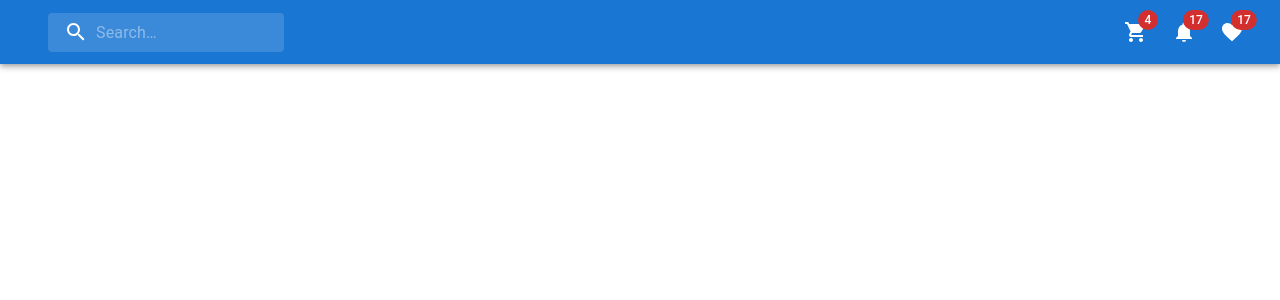
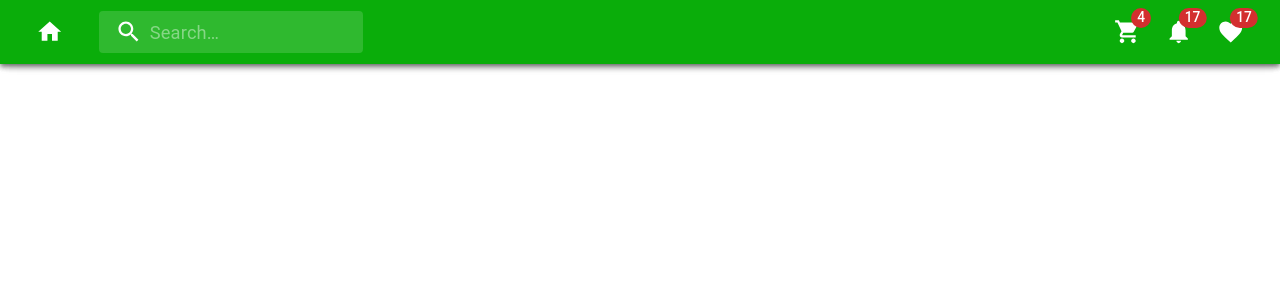
Before and after one commit to luislopez-dev/Bootcamp-Final-Project-Frontend, a React (Create React App) app: page /test in a window 1280 px wide. Shown: the top 300 px of the page. Built offline with nearby package versions, Linux system fonts and the light colour scheme.

Commit message:
Creating content for Home & Product views

```diff
--- a/src/components/layout.tsx
+++ b/src/components/layout.tsx
@@ -1,15 +1,22 @@
 import React, { FC } from 'react';
 import PropTypes from 'prop-types';
-
+import { ThemeProvider } from '@emotion/react';
+import theme from "../theme/theme"
+import NavBarComponent from './navBarComponent';
+import { Outlet } from 'react-router-dom';
+import { Box } from '@mui/system';
 type LayoutProps = {
     children: React.ReactNode
 }
-
-const Layout = ({children}:any) => {
+const Layout = () => {
     return(
-<>
-            {children}
-        </>
+      <>
+      <ThemeProvider theme={theme}>
+        <NavBarComponent />
+        <Box sx={{ m: 14 }} />
+        <Outlet />
+      </ThemeProvider>
+      </>
     );
 }
 
--- a/src/components/navBarComponent.tsx
+++ b/src/components/navBarComponent.tsx
@@ -5,9 +5,8 @@ import IconButton from '@mui/material/IconButton';
 import InputBase from '@mui/material/InputBase';
 import Badge from '@mui/material/Badge';
 import SearchIcon from '@mui/icons-material/Search';
-import MailIcon from '@mui/icons-material/Mail';
 import NotificationsIcon from '@mui/icons-material/Notifications';
-import { Favorite, ShoppingCart } from "@mui/icons-material";
+import { Favorite, Home, ShoppingCart } from "@mui/icons-material";
 
 const Search = styled('div')(({ theme }) => ({
   position: 'relative',
@@ -53,8 +52,11 @@ const NavBarComponent = () => {
 
   return (
     <Box sx={{ flexGrow: 1 }}>
-      <AppBar position="static">
+      <AppBar position="fixed">
         <Toolbar>
+          <IconButton href="/" size="large" color="inherit">
+            <Home />
+          </IconButton>
           <Search>
             <SearchIconWrapper>
               <SearchIcon />
--- a/src/index.tsx
+++ b/src/index.tsx
@@ -9,8 +9,8 @@ import OrderView from './views/orderView';
 import ProductView from './views/productView';
 import SearchView from './views/searchView';
 import HomeView from './views/homeView';
+import TestView from './views/testView';
 import Layout from './components/layout';
-import TestView from './views/testView';
 
 const root = ReactDOM.createRoot(
   document.getElementById('root') as HTMLElement
@@ -19,12 +19,14 @@ root.render(
   <React.StrictMode>
     <BrowserRouter>
     <Routes>
-      <Route path="/" element={<HomeView />} />
+    <Route path="/" element={<Layout />}>
+      <Route index element={<HomeView />} />
       <Route path="checkout" element={<CheckoutView />} />
       <Route path='order' element={<OrderView />} />
       <Route path='product/:id' element={<ProductView />} />
       <Route path='search' element={<SearchView />} />
       <Route path='test' element={<TestView />} />
+    </Route>
     </Routes>
     </BrowserRouter>
   </React.StrictMode>
--- /dev/null
+++ b/src/theme/theme.ts
@@ -0,0 +1,33 @@
+import { createTheme } from "@mui/material";
+
+const theme = createTheme({
+    palette: {
+      primary: {
+        main: '#0aad0a'
+        // main: '#FFA500'
+        // main: '#FF0000'
+      },
+      success: {
+        main: '#4caf50'
+      }
+    },
+    typography: {
+      fontSize: 16,
+      h3: {
+        fontWeight: 700,
+        fontSize: '2.2rem'
+      },
+      h4: {
+        fontWeight: 700,
+        fontSize: '1.75rem'
+      },
+      h5: {
+        fontWeight: 500
+      },
+      h6: {
+        fontWeight: 500
+      }
+    }
+  })
+
+  export default theme;
--- /dev/null
+++ b/src/views/aboutView.tsx
@@ -0,0 +1,5 @@
+const aboutView = () => {
+	return (<div><h1>About</h1></div>)
+}
+
+export default aboutView;
--- a/src/views/homeView.tsx
+++ b/src/views/homeView.tsx
@@ -1,6 +1,5 @@
-import { Add, Favorite, Share } from "@mui/icons-material";
-import { Card, CardActionArea, CardActions, CardContent, CardMedia, Chip, IconButton, Typography } from "@mui/material";
-import React from "react";
+import { Add, Favorite, FavoriteBorder, Remove, Share } from "@mui/icons-material";
+import { Button, ButtonGroup, Card, CardActionArea, CardActions, CardContent, CardMedia, Chip, Grid, IconButton, Typography } from "@mui/material";
 import { useState } from "react";
 import { useEffect } from "react";
 import { ProductService } from "../services/productService";
@@ -17,42 +16,48 @@ const HomeView = () => {
     return (
     <div>
       {
+        <Grid container spacing={{ xs: 2, md: 4 }}
+              columns={{ xs: 4, sm: 8, md: 12 }}
+              justifyContent="center" >
+        {Array.from(Array(6)).map((_, index) => (
 
         products.map((product, index) =>
 
+        <Grid container justifyContent="center" item xs={2} sm={3} md={3} key={index}>
           <Card key={index} sx={{ maxWidth: 200}}>
-          <CardActionArea href="https://facebook.com">
+          <CardActionArea href={`/product/${product.id}`}>
           <CardMedia
             image={product.img}
             component="img"
-           />
+          />
           </CardActionArea>
           <CardContent>
             <Typography gutterBottom variant="h6" component="div">
               <strong>${product.price}</strong>
             </Typography>
-            <Typography gutterBottom variant="h6" component="div">
+            <Typography gutterBottom component="div">
               {product.name}
             </Typography>
           </CardContent>
           <CardActions>
-            <IconButton>
-              <Favorite />
+            <IconButton color="primary">
+              <FavoriteBorder />
             </IconButton>
-            <Chip clickable icon={<Add />} label="Add" />
+            <Chip color="primary" clickable icon={<Add />} label="Add" />
             {/* <ButtonGroup size="small" aria-label="outlined primary button group">
               <Button><Add /></Button>
               <Button>10</Button>
               <Button><Remove /></Button>
             </ButtonGroup> */}
             <IconButton>
-              <Share />
+              <Share color="primary" />
             </IconButton>
           </CardActions>
         </Card>
-
+        </Grid>
         )
-
+        ))}
+        </Grid>
       }
     </div>)
 }
--- a/src/views/productView.tsx
+++ b/src/views/productView.tsx
@@ -1,5 +1,67 @@
+import * as React from 'react';
+import { styled } from '@mui/material/styles';
+import { Grid, Paper, Card, Box, CardMedia, List, ListItem, ListItemText, ListItemButton, Typography, Button, Chip } from '@mui/material';
+import { Add, Favorite, FavoriteBorder, Inbox, Mail, ShoppingCart } from '@mui/icons-material';
+
+const Item = styled(Paper)(({ theme }) => ({
+  backgroundColor: theme.palette.mode === 'dark' ? '#1A2027' : '#fff',
+  ...theme.typography.body2,
+  padding: theme.spacing(5),
+  textAlign: 'center',
+  color: theme.palette.text.secondary,
+}));
+
 const ProductView = () => {
-    return (<>Product</>)
+  return (
+  <>
+  <Grid container spacing={2}>
+    <Grid item xs={5}>
+      <Card>
+        <CardMedia component="img" image="https://d2lnr5mha7bycj.cloudfront.net/product-image/file/large_f690d335-67d9-4a9a-916f-2a2b4e588e03.jpg"></CardMedia>
+      </Card>
+        {/* <Box src='https://d2lnr5mha7bycj.cloudfront.net/product-image/file/large_f690d335-67d9-4a9a-916f-2a2b4e588e03.jpg' component="img" /> */}
+    </Grid>
+    <Grid item xs={7}>
+      <Card>
+        <List>
+          <ListItem>
+            <ListItemText>
+              <Typography variant='h6' fontWeight={10}>
+               <Box sx={{ fontWeight:'bold', m: 1 }} >Multi-Colored Peppers, Package</Box>
+              </Typography>
+            </ListItemText>
+          </ListItem>
+          <ListItem>
+            <ListItemText>
+              <Typography> 3 Unites </Typography>
+            </ListItemText>
+          </ListItem>
+          <ListItem>
+            <ListItemText>
+            <Typography variant='h6' fontWeight={10}>
+              <Box sx={{ fontWeight:'bold', m: 1 }} >$3.55</Box>
+            </Typography>
+            </ListItemText>
+          </ListItem>
+          <ListItem>
+            <ListItemText>$1.18 each</ListItemText>
+          </ListItem>
+          <ListItem style={{display:'flex'}}>
+            {/* <Chip clickable icon={<Add />} size="medium" label="Add to cart" /> */}
+            <Button variant="contained" startIcon={<ShoppingCart />}>
+              Add to cart
+            </Button>
+          </ListItem>
+          <ListItem style={{display:'flex', justifyContent:'center'}}>
+            <Button size='large' startIcon={<FavoriteBorder />}>
+              Favorite
+            </Button>
+          </ListItem>
+        </List>
+      </Card>
+    </Grid>
+  </Grid>
+  </>)
 }
 
 export default ProductView;
```
Also changed, not shown: src/App.tsx (+4 -4 lines).
